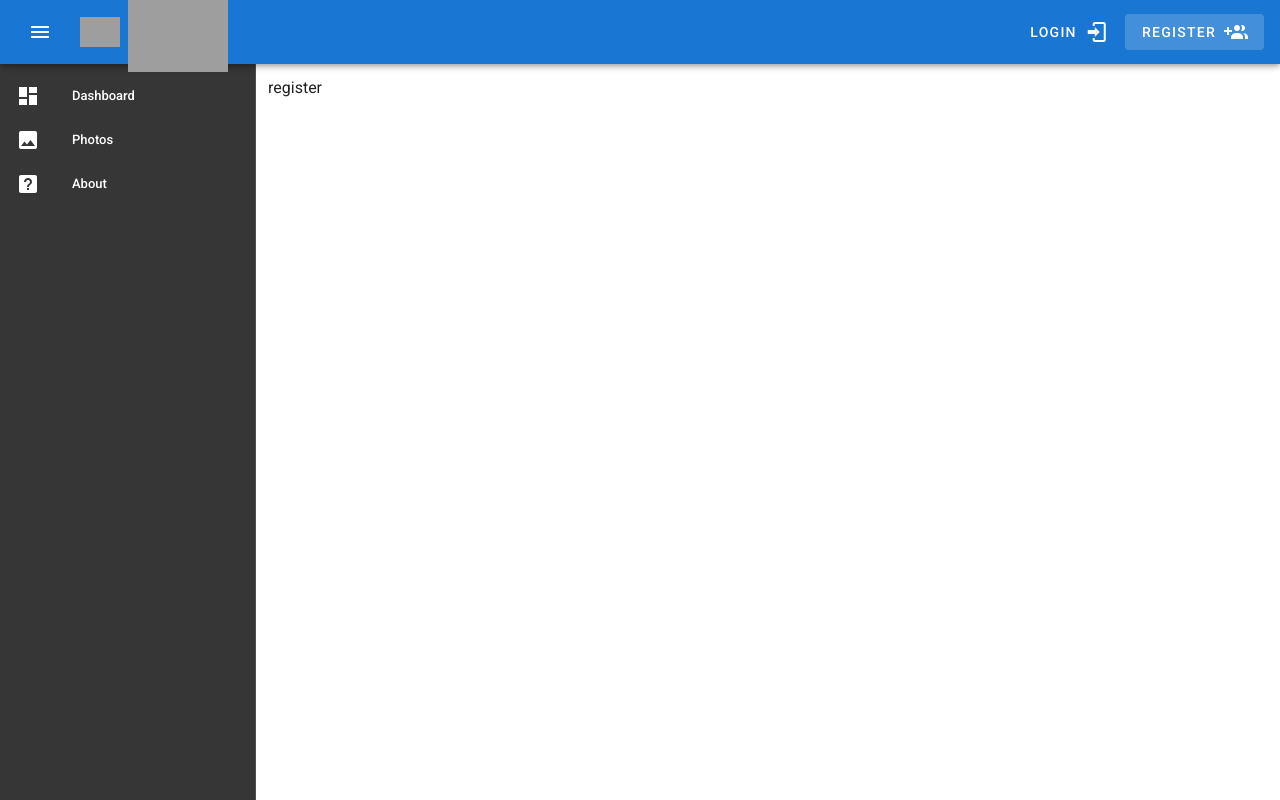
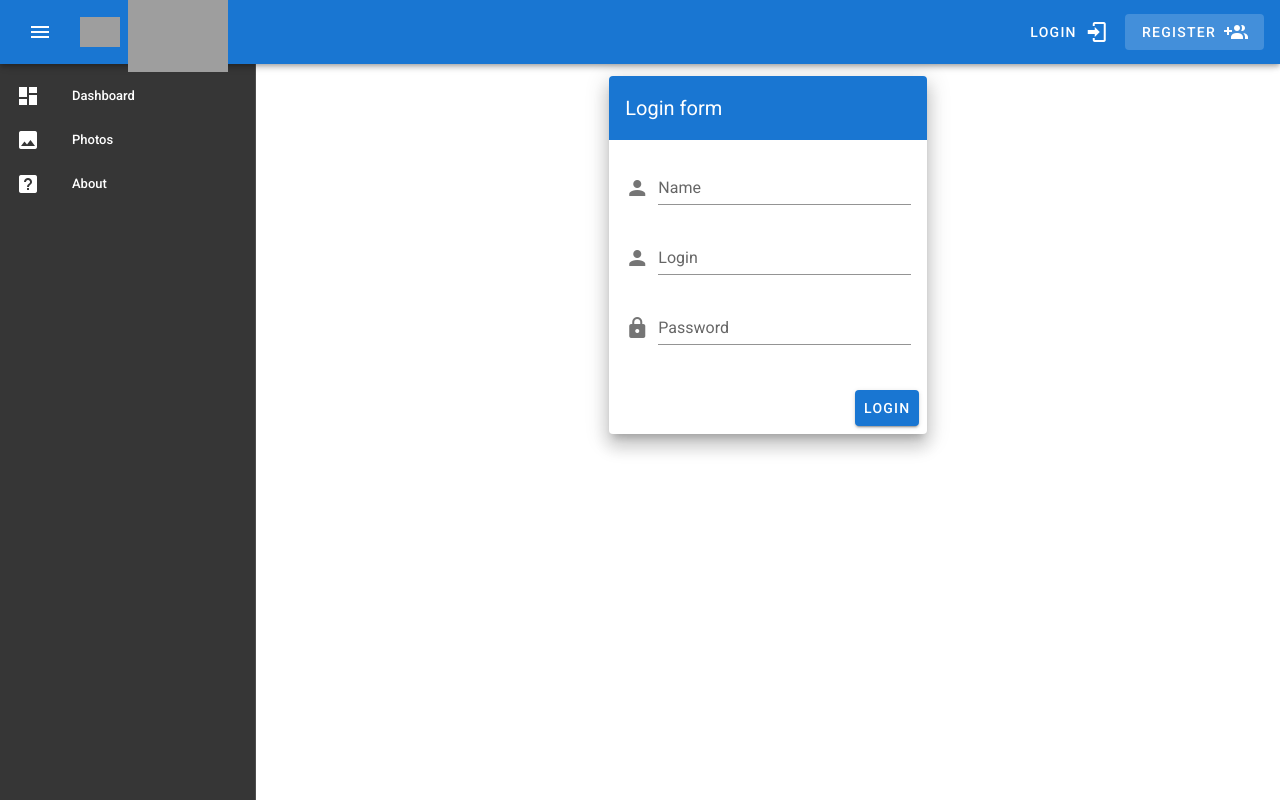
Before and after one commit to Maksim996/SPA_FRONT, a Vue app: page /register in a window 1280 px wide. Built offline with nearby package versions, Linux system fonts and the light colour scheme; grey boxes are pictures that could not be loaded.

Commit message:
Create (form) Register.vue

```diff
--- a/src/views/Register.vue
+++ b/src/views/Register.vue
@@ -1,7 +1,54 @@
 <template>
-    <div>
-        register
-    </div>
+    <v-row
+            align="center"
+            justify="center"
+    >
+        <v-col
+                cols="12"
+                sm="8"
+                md="4"
+        >
+            <v-card class="elevation-12">
+                <v-toolbar
+                        color="primary"
+                        dark
+                        flat
+                >
+                    <v-toolbar-title>Login form</v-toolbar-title>
+                    <v-spacer></v-spacer>
+
+                </v-toolbar>
+                <v-card-text>
+                    <v-form>
+                        <v-text-field
+                                label="Name"
+                                name="name"
+                                prepend-icon="mdi-account"
+                                type="text"
+                        ></v-text-field>
+                        <v-text-field
+                                label="Login"
+                                name="login"
+                                prepend-icon="mdi-account"
+                                type="text"
+                        ></v-text-field>
+
+                        <v-text-field
+                                id="password"
+                                label="Password"
+                                name="password"
+                                prepend-icon="mdi-lock"
+                                type="password"
+                        ></v-text-field>
+                    </v-form>
+                </v-card-text>
+                <v-card-actions>
+                    <v-spacer></v-spacer>
+                    <v-btn color="primary">Login</v-btn>
+                </v-card-actions>
+            </v-card>
+        </v-col>
+    </v-row>
 </template>
 
 <script>
--- a/vue.config.js
+++ b/vue.config.js
@@ -1,14 +1,24 @@
 const path = require('path');
 
 module.exports = {
-
-  resolve: {
-    alias: {
-      "@": path.resolve(__dirname, 'src/')
+  configureWebpack: {
+    resolve: {
+      alias: {
+        "@": path.resolve(__dirname, 'src/')
+      }
     }
   },
 
   "transpileDependencies": [
     "vuetify"
-  ]
+  ],
+
+  pluginOptions: {
+    i18n: {
+      locale: '(ru)',
+      fallbackLocale: 'en',
+      localeDir: '(lang1)',
+      enableInSFC: true
+    }
+  }
 };
```
